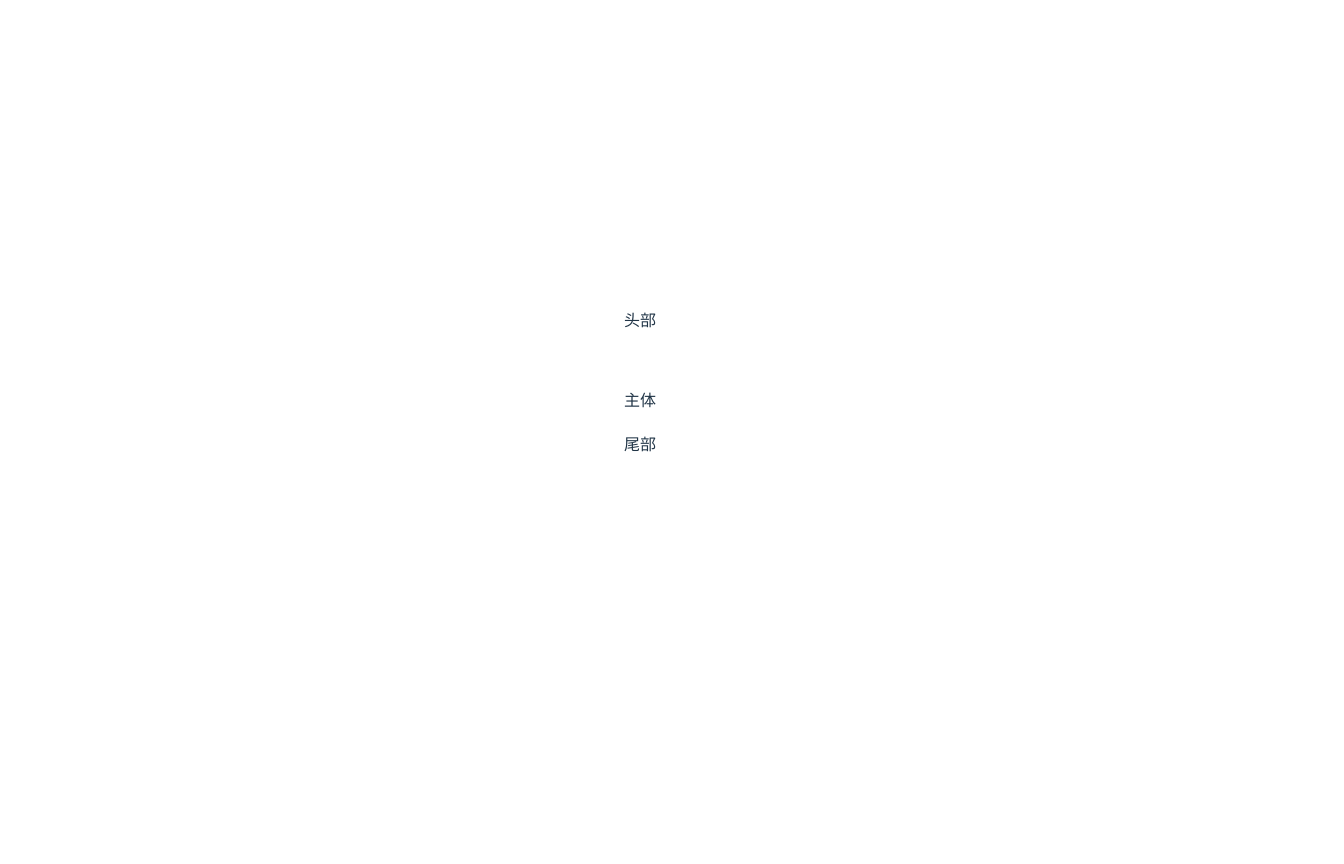
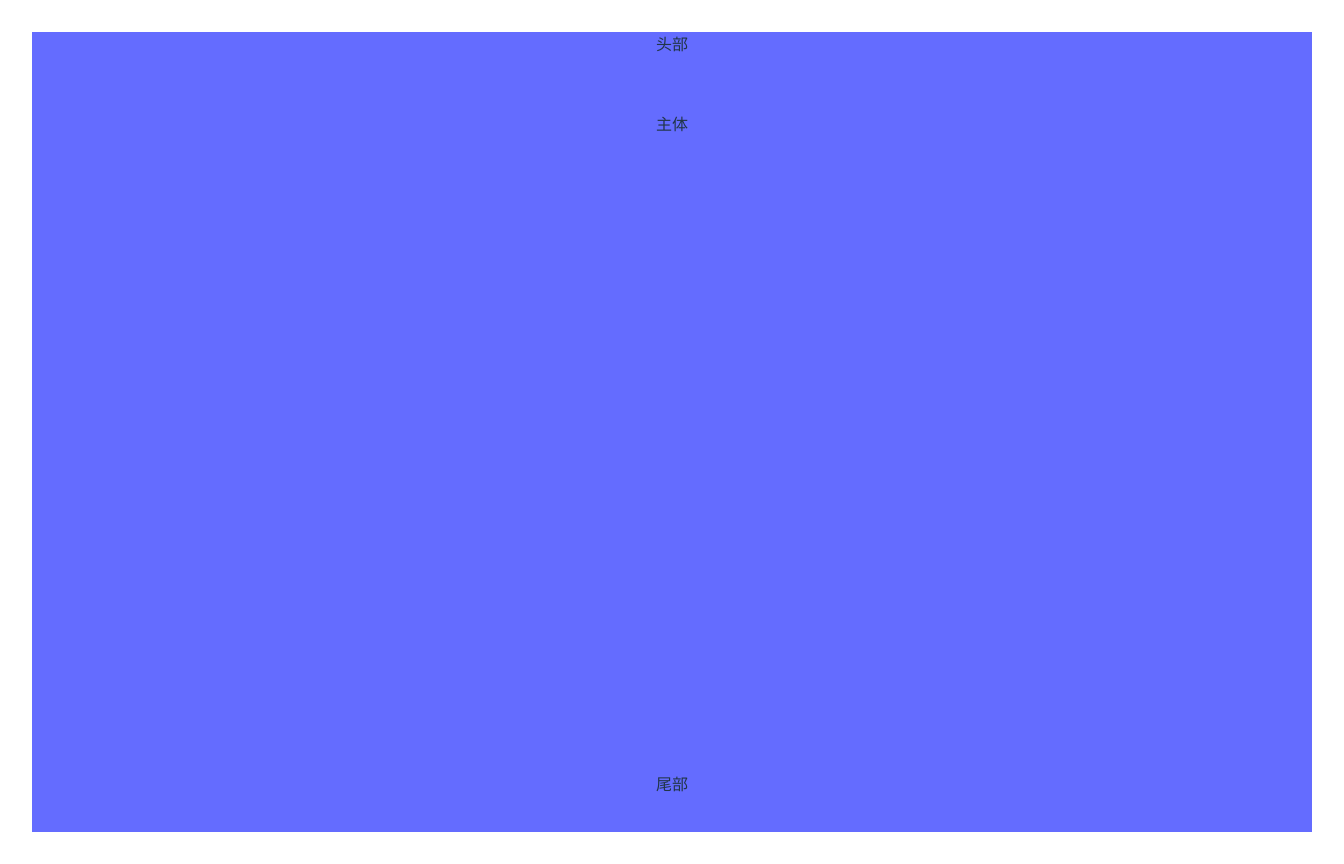
Before and after one commit to seapack-hub/seapack-template, a Vue app: page /menuTab in a window 1280 px wide. Shown: the whole page, 1344 px wide, since content can reach past the window. Before the commit the page ends 800 px from the top, so only its background shows below. Built offline with nearby package versions, Linux system fonts and the light colour scheme.

Commit message:
添加依赖布局

```diff
--- a/package.json
+++ b/package.json
@@ -15,6 +15,7 @@
   "devDependencies": {
     "@types/node": "^20.12.7",
     "@vitejs/plugin-vue": "^5.0.4",
+    "sass": "^1.74.1",
     "typescript": "^5.2.2",
     "unplugin-auto-import": "^0.17.5",
     "unplugin-element-plus": "^0.8.0",
--- a/src/layout/menuTab/index.vue
+++ b/src/layout/menuTab/index.vue
@@ -1,16 +1,19 @@
 <template>
-  <div class="common-layout">
-    <el-container>
-      <el-header>头部</el-header>
-      <el-main>主体</el-main>
-      <el-footer>尾部</el-footer>
-    </el-container>
-  </div>
+  <!--设置全屏-->
+  <el-container>
+    <el-header>头部</el-header>
+    <el-main>主体</el-main>
+    <el-footer>尾部</el-footer>
+  </el-container>
 </template>
 
 <script setup lang="ts">
 </script>
 
 <style scoped lang="scss">
-
+.el-container{
+  width: 100vw;
+  height: 100vh;
+  background-color: #646cff;
+}
 </style>
```
Also changed, not shown: auto-imports.d.ts (added, +9 -0 lines), components.d.ts (added, +18 -0 lines).
